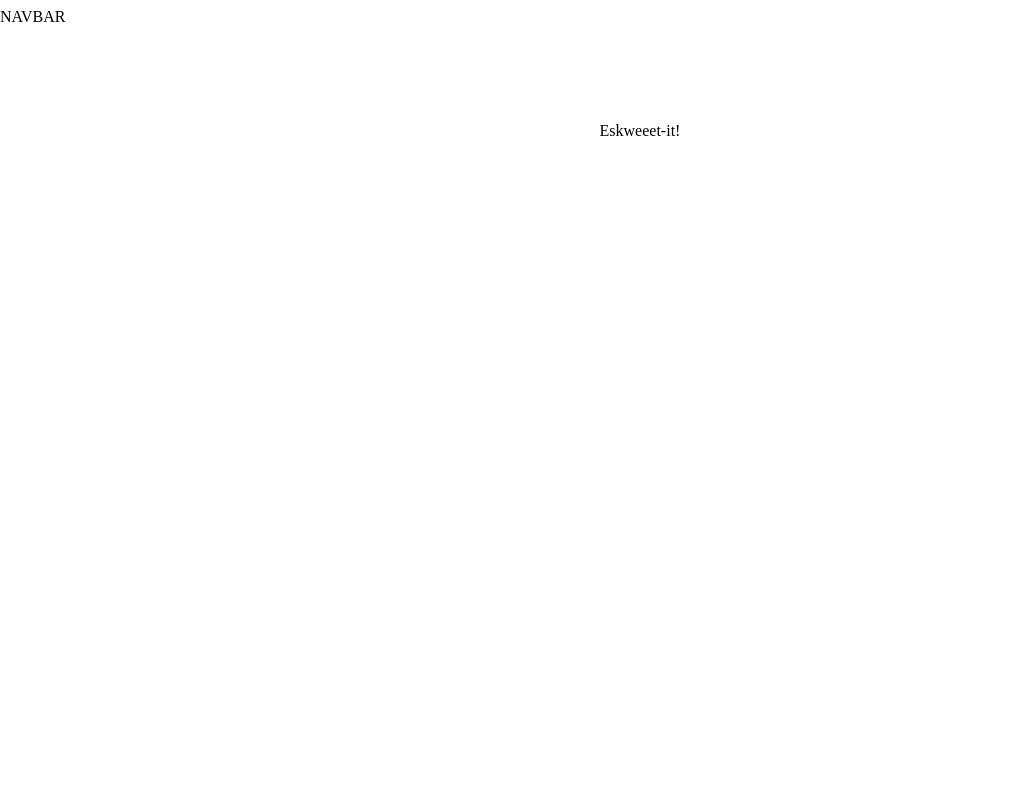
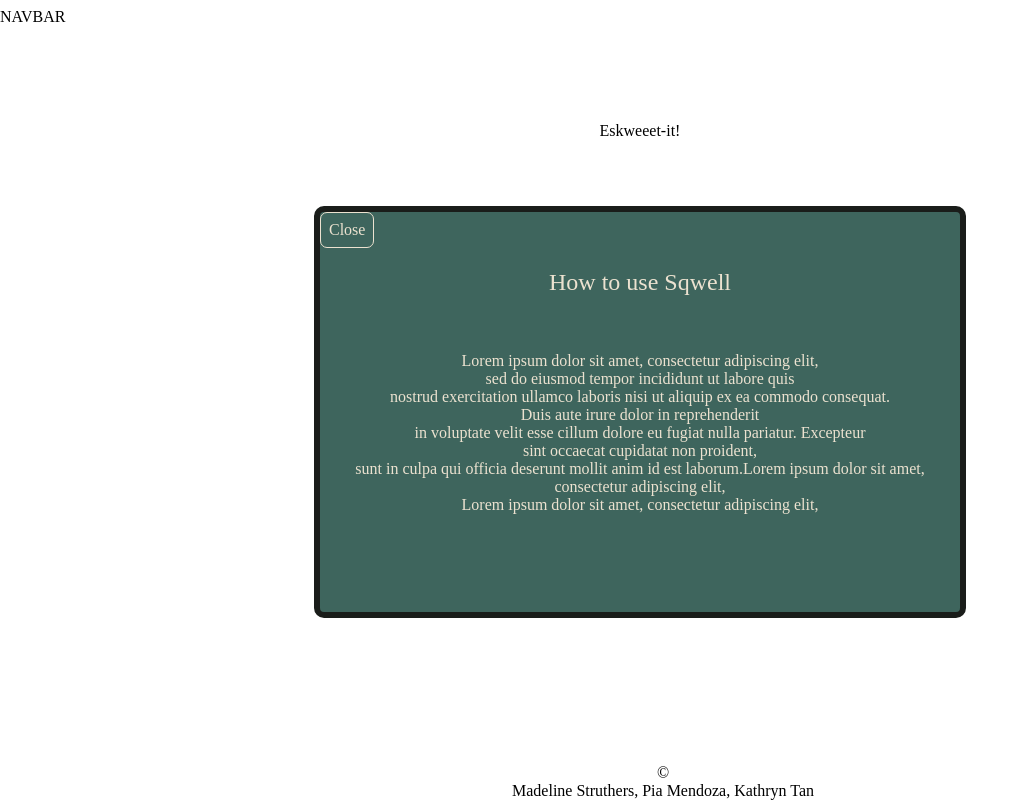
Before and after one commit to Ktan61/Skweee-Well, a Next.js app: page / in a window 1280 px wide. Shown: the whole page, without its empty margins (0-1029 px from the left). Built offline with nearby package versions, Linux system fonts and the light colour scheme.

Commit message:
updating index(home)

```diff
--- a/pages/index.js
+++ b/pages/index.js
@@ -4,8 +4,11 @@ import Link from "next/link";
 import Footer from "@/components/Footer";
 import Header from "@/components/Header";
 import Navbar from "@/components/Navbar";
+import TutorialOverlayPopup from "@/components/TutorialOverlayPopop";
+
 
 export default function Home() {
+
   return (
     <>
       <Head>
@@ -17,7 +20,12 @@ export default function Home() {
       <Navbar/>
       <main className={`${styles.main}`}>
         Eskweeet-it!
+      <TutorialOverlayPopup/>
+      <button>
+        <Link href={'/faq'}>FAQ Page</Link>
+      </button>
       </main>
+      <Footer/>
     </>
   );
 }
```
